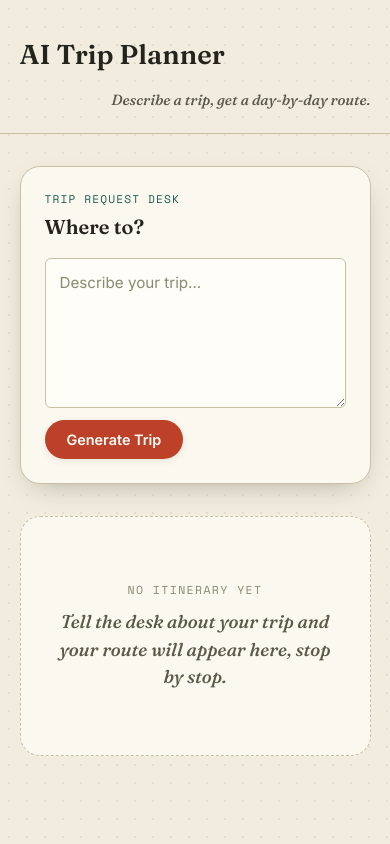
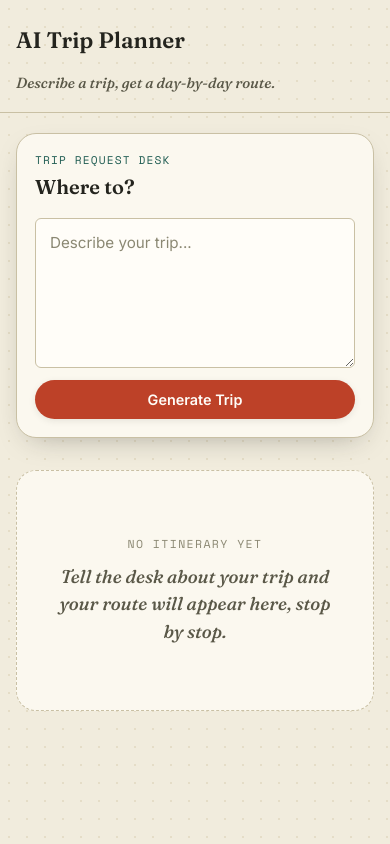
Before and after one commit to Tina-2107/AI-trip-planner, a React app in the folder frontend/: page / in a window 390 px wide. Built offline with nearby package versions, Linux system fonts and the light colour scheme; the HTML template or start-up script is replaced by a standard one.

Commit message:
feat: improve itinerary validation and UI

```diff
--- a/frontend/src/App.css
+++ b/frontend/src/App.css
@@ -394,3 +394,61 @@
 .stop__actions button:disabled {
   opacity: 0.35;
 }
+@media (max-width: 600px) {
+  .app-header {
+    padding: 24px 16px 18px;
+  }
+
+  .app-header__title {
+    font-size: 1.4rem;
+  }
+
+  .app-header__tagline {
+    margin-left: 0;
+    width: 100%;
+  }
+
+  .app-shell {
+    padding: 20px 16px 48px;
+  }
+
+  .desk-panel {
+    padding: 18px;
+  }
+
+  .day-card {
+    padding: 20px 16px 18px;
+  }
+
+  .itinerary__destination {
+    font-size: 1.7rem;
+  }
+
+  .stop__header {
+    align-items: flex-start;
+    flex-wrap: wrap;
+  }
+
+  .stop__time {
+    margin-left: 36px;
+  }
+
+  .trip-form__input {
+    width: 100%;
+    box-sizing: border-box;
+  }
+
+  .trip-form__submit {
+    width: 100%;
+  }
+
+  .stop__actions button {
+    width: 36px;
+    height: 36px;
+  }
+
+  .stop__toggle {
+    width: 32px;
+    height: 32px;
+  }
+}
--- a/frontend/src/components/TripForm.jsx
+++ b/frontend/src/components/TripForm.jsx
@@ -5,7 +5,7 @@ function TripForm({ onTripGenerated }) {
   const [prompt, setPrompt] = useState("");
   const [error, setError] = useState("");
   const [status, setStatus] = useState("idle");
-
+  const [loading, setLoading] = useState(false);
   const requestIdRef = useRef(0);
 
   async function submitTrip() {
@@ -16,6 +16,7 @@ function TripForm({ onTripGenerated }) {
       return;
     }
     const requestId = ++requestIdRef.current;
+    setLoading(true);
     setStatus("loading");
     setError("");
     try {
@@ -37,7 +38,7 @@ function TripForm({ onTripGenerated }) {
       setError(err.message || "Something went wrong.");
     } finally {
       if (requestId === requestIdRef.current) {
-        setStatus("idle");
+        setLoading(false);
       }
     }
   }
@@ -61,12 +62,8 @@ function TripForm({ onTripGenerated }) {
         disabled={status === "loading"}
       />
 
-      <button
-        type="submit"
-        disabled={status === "loading"}
-        className="trip-form__submit"
-      >
-        {status === "loading" ? "Generating..." : "Generate Trip"}
+      <button type="submit" disabled={loading} className="trip-form__submit">
+        {loading ? "Generating..." : "Generate Trip"}
       </button>
 
       {status === "loading" && <p className="trip-form__status">Loading...</p>}
```
Also changed, not shown: 2 other files (tests, documents, lock files or other folders).
